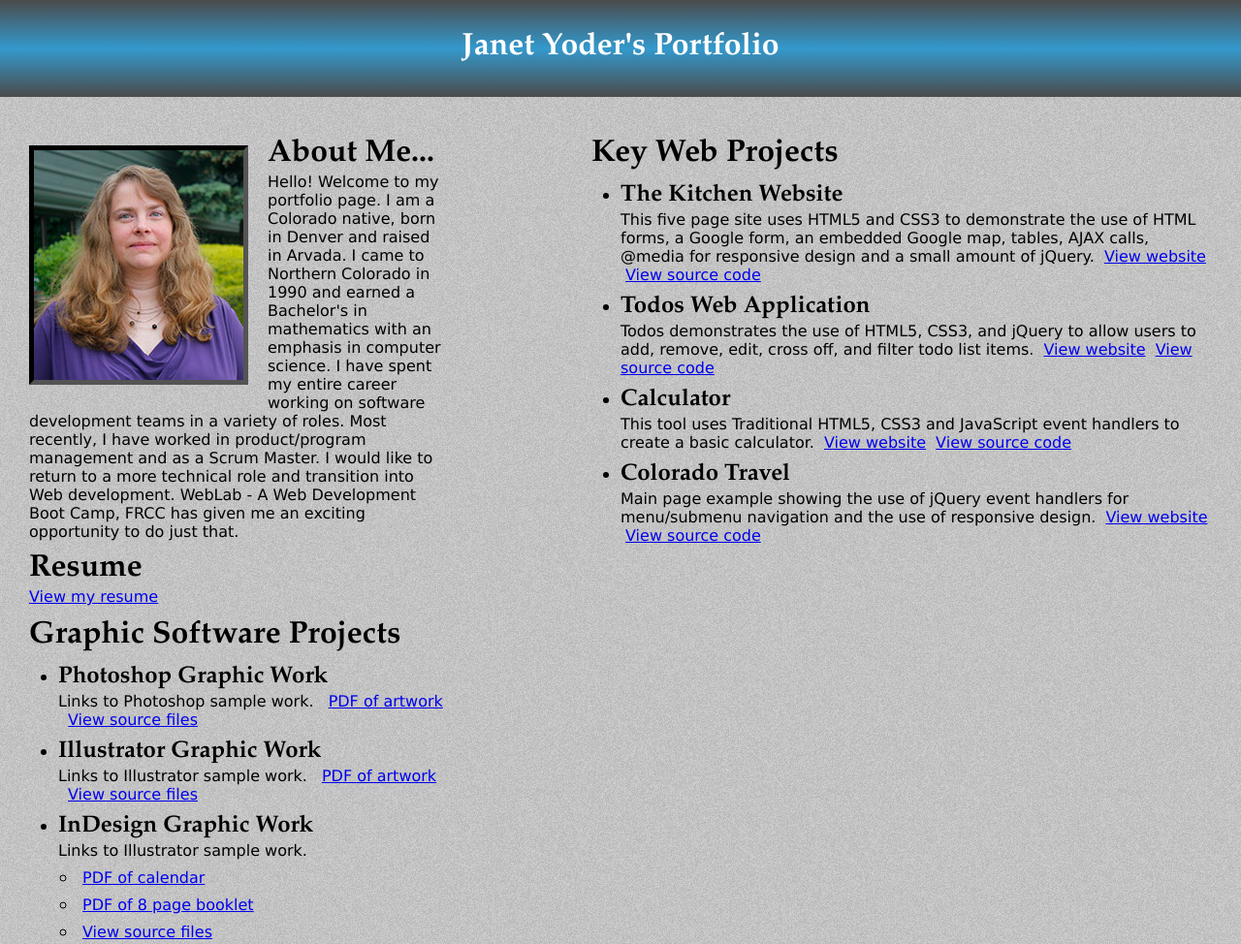
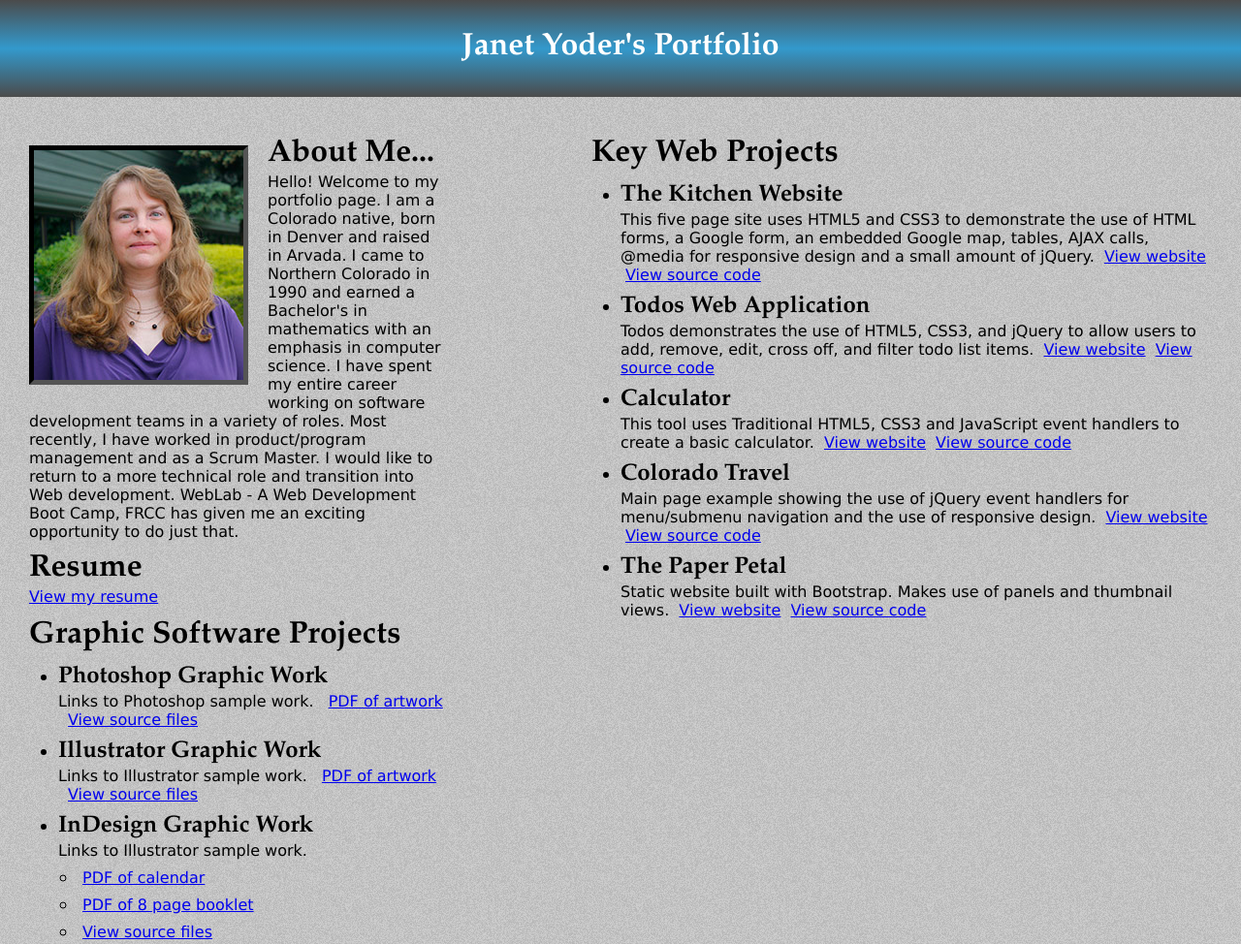
Before and after one commit to jcyoder/jcyoder.github.io, a Jekyll site: the page index.html, which Jekyll copies as it is, in a window 1280 px wide. Shown: the whole page at 97% size. Built offline with Jekyll 4.4.1, drawn with Linux system fonts in a browser that asks for light colours.

Commit message:
Added The Paper Petal static Bootstrap site

```diff
--- a/index.html
+++ b/index.html
@@ -93,6 +93,13 @@
 						<a href="https://github.com/jcyoder/ColoradoTravel/tree/gh-pages">View source code</a>
 					</p>
 				</li>
+				<li>The Paper Petal <br />
+					<p class="projdesc">
+						Static website built with Bootstrap.  Makes use of panels and thumbnail views.
+						<a href="http://jcyoder.github.io/ThePaperPetal/index.html">View website</a>
+						<a href="https://github.com/jcyoder/ThePaperPetal/tree/gh-pages">View source code</a>
+					</p>
+				</li>
 			</ul>
 		</div>
 
```
